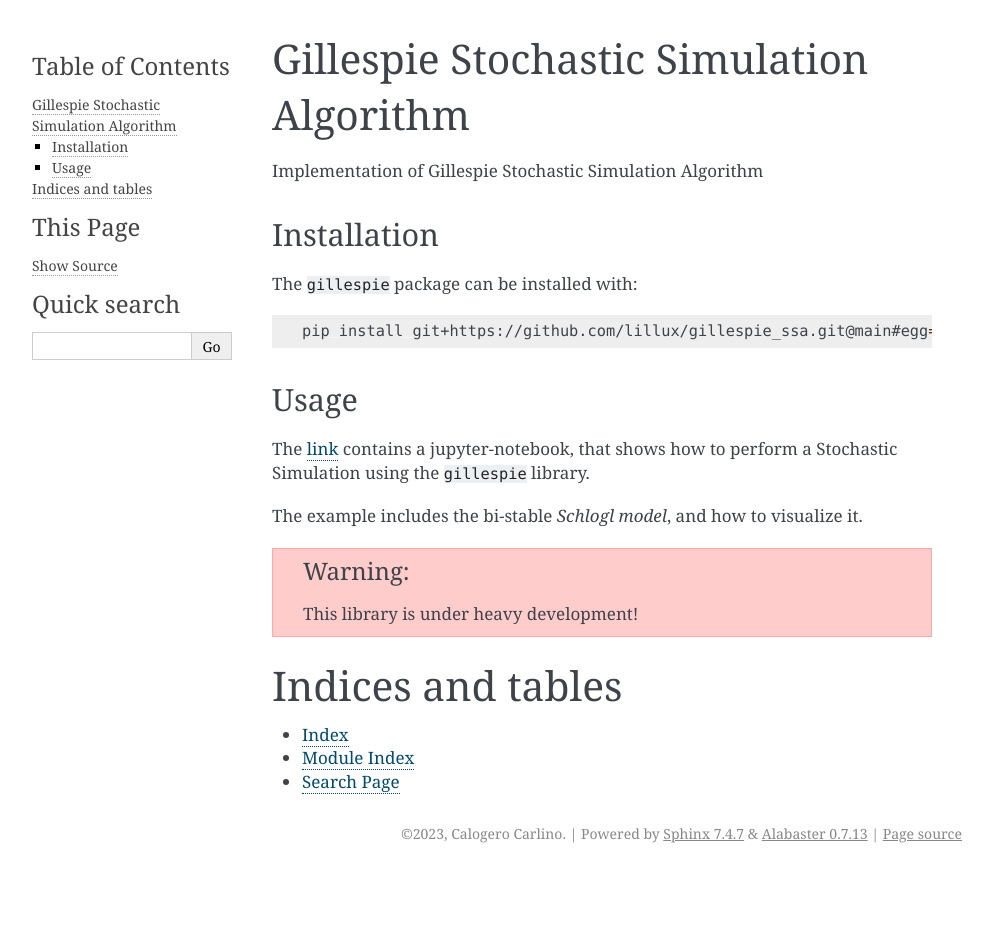
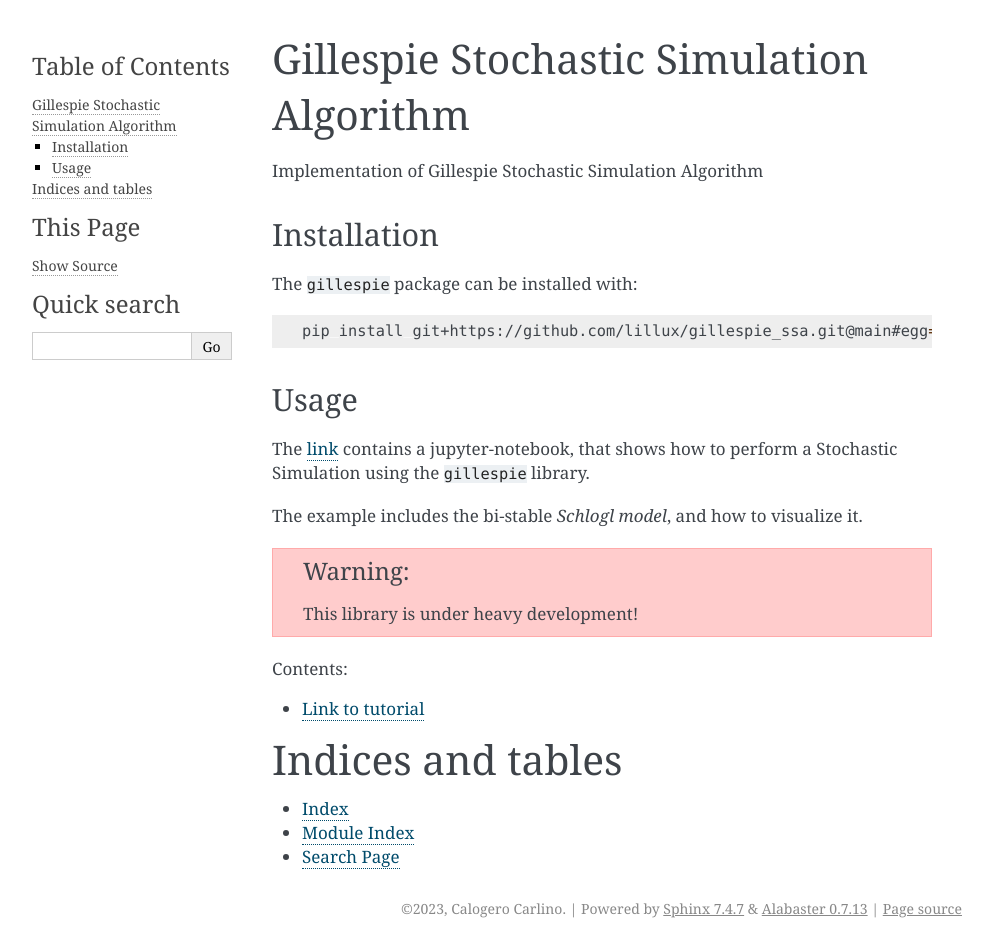
Before and after one commit to lillux/gillespie_ssa, a Sphinx documentation site: the page built from docs/source/index.md, in a window 1280 px wide. Shown: the whole page, without its empty margins (148-1141 px from the left). Built offline with Sphinx 7.4.7, drawn with Linux system fonts in a browser that asks for light colours; before the commit the page ends 900 px from its top, so only the background shows below that; some of the changed lines change nothing that is shown.

Commit message:
Refining docs

````diff
--- a/docs/source/conf.py
+++ b/docs/source/conf.py
@@ -12,7 +12,7 @@
 #
 # import os
 # import sys
-# sys.path.insert(0, os.path.abspath('.'))
+# sys.path.insert(0, os.path.abspath('../..'))
 
 
 # -- Project information -----------------------------------------------------
@@ -31,7 +31,10 @@ release = '0.1'
 # extensions coming with Sphinx (named 'sphinx.ext.*') or your custom
 # ones.
 extensions = ['myst_parser',
-              'sphinx.ext.autodoc'
+              'sphinx.ext.autodoc',
+              'sphinx.ext.duration',
+              'sphinx.ext.autosectionlabel',
+              'nbsphinx'
 ]
 
 # Add any paths that contain templates here, relative to this directory.
--- a/docs/source/index.md
+++ b/docs/source/index.md
@@ -8,14 +8,16 @@
 ```{include} ../../README.md
 :relative-images:
 ```
+
 ```{warning}
 This library is under heavy development!
 ```
-
-
+% you can create additional .md file in /source, and the add them in toctree (plain name, no extension)
 ```{toctree}
 :caption: 'Contents:'
 :maxdepth: 2
+
+notebook/gillespie_link
 ```
 
 # Indices and tables
--- /dev/null
+++ b/docs/source/notebook/gillespie_link.md
@@ -0,0 +1,4 @@
+# Link to tutorial
+
+```{include} ../../../gillespie.ipynb
+```
````
Also changed, not shown: gillespie.ipynb, 9 other files.
